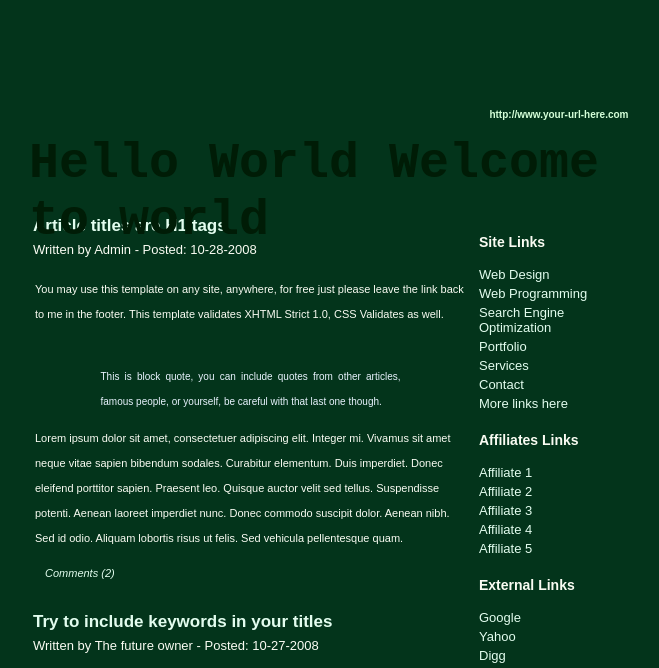
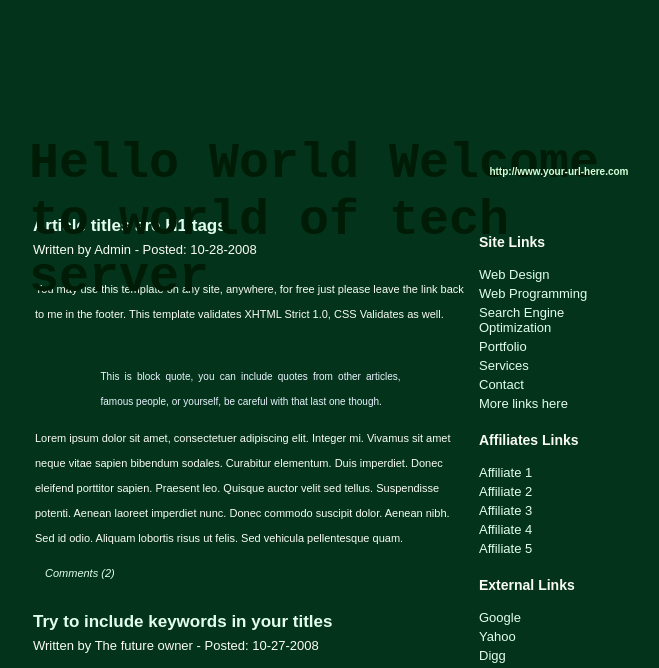
Before and after one commit to harpal1990/AppTest, a plain HTML site: page index.html in a window 1280 px wide. Shown: the top 668 px of the page, without its empty margins (309-968 px from the left). Drawn offline with Linux system fonts and the light colour scheme.

Commit message:
Update index.html

```diff
--- a/index.html
+++ b/index.html
@@ -23,7 +23,7 @@ Released   : 20081128
 <body>
     <div id="main">
           <div id="header">
-                <div id="headerTitle">Hello World Welcome to world</div>
+                <div id="headerTitle">Hello World Welcome to world of tech server</div>
             <div id="headerSubText">http://www.your-url-here.com</div>
             </div>
 
```
